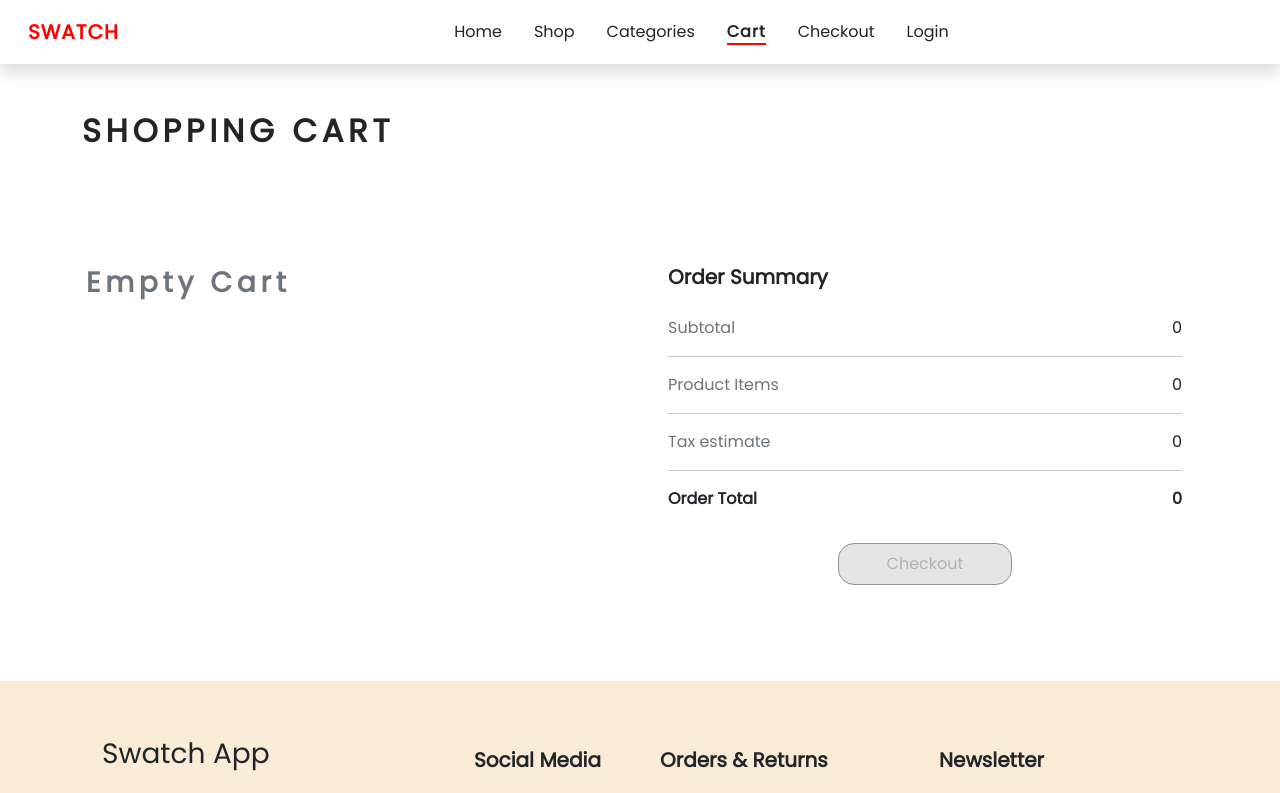
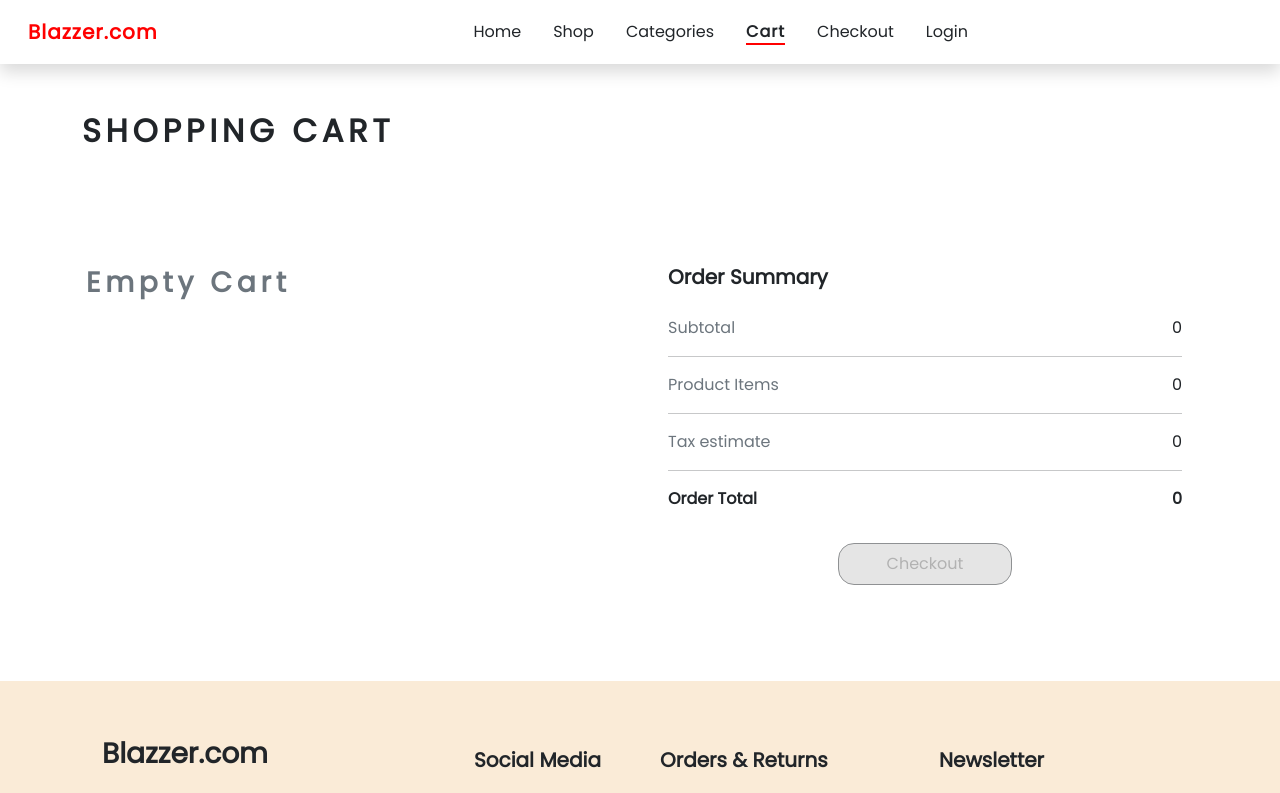
Before and after one commit to varunkewlani/Insta_shop, a React (Create React App) app: page /cart in a window 1280 px wide. Shown: the top 793 px of the page. Built offline with nearby package versions, Linux system fonts and the light colour scheme; data requests are answered from the project's data file.

Commit message:
mainname

```diff
--- a/src/components/Footer.js
+++ b/src/components/Footer.js
@@ -9,7 +9,7 @@ export const Footer = () => {
                 <div className="container">
                     <div className="row justify-content-center mx-0">
                         <div className="col-md-4">
-                            <h5 className="mb-3 h3 p-2">Swatch App</h5>
+                            <h5 className="mb-3 h3 p-2 fw-bold text-">Blazzer.com</h5>
                             <p className='small text-secondary mx-2'>We're the world's leading provider of Minion-related products and services.</p>
                         </div>
                         <div className="col-md-2">
--- a/src/components/Navbar.js
+++ b/src/components/Navbar.js
@@ -13,7 +13,7 @@ const Navbar = () => {
         <div>
             <nav className="navbar navbar-expand-lg bg-white shadow navanime">
                 <div className="container-fluid">
-                    <Link to="/" className="navbar-brand brandtag mx-3">SWATCH</Link>
+                    <Link to="/" className="navbar-brand brandtag mx-3">Blazzer.com</Link>
 
                     <button className="navbar-toggler border-0" type="button" data-bs-toggle="collapse" data-bs-target="#navbarNavDropdown" aria-controls="navbarNavDropdown" aria-expanded="false" aria-label="Toggle navigation">
                         <span className="navbar-toggler-icon"></span>
--- a/src/pages/Home.js
+++ b/src/pages/Home.js
@@ -205,7 +205,7 @@ const FilterProducts = ({ photocardsection }) => {
                           <img src={p.img[0]} className="w-100" height="360" alt="Image1" />
                           <div className='product_details'>
                             <div className='fs-6 p-1 text-dark'>  {p.title} </div>
-                            <p className='px-1 text-dark fw-bold'>{p.price}</p>
+                            <p className='px-1 text-dark fw-bold'>₹ {p.price}</p>
                           </div>
                         </Link>
                       )
@@ -229,7 +229,7 @@ const FilterProducts = ({ photocardsection }) => {
                           <img src={p.img[0]} className="w-100" height="360" alt="Image1" />
                           <div className='product_details'>
                             <div className='fs-6 p-1 text-dark'>  {p.title} </div>
-                            <p className='px-1 text-dark fw-bold'>{p.price}</p>
+                            <p className='px-1 text-dark fw-bold'>₹ {p.price}</p>
                           </div>
                         </Link>
                       )
@@ -253,7 +253,7 @@ const FilterProducts = ({ photocardsection }) => {
                           <img src={p.img[0]} className="w-100" height="360" alt="Image1" />
                           <div className='product_details'>
                             <div className='fs-6 p-1 text-dark'>  {p.title} </div>
-                            <p className='px-1 text-dark fw-bold'>{p.price}</p>
+                            <p className='px-1 text-dark fw-bold'> ₹ {p.price}</p>
                           </div>
                         </Link>
                       )
```
